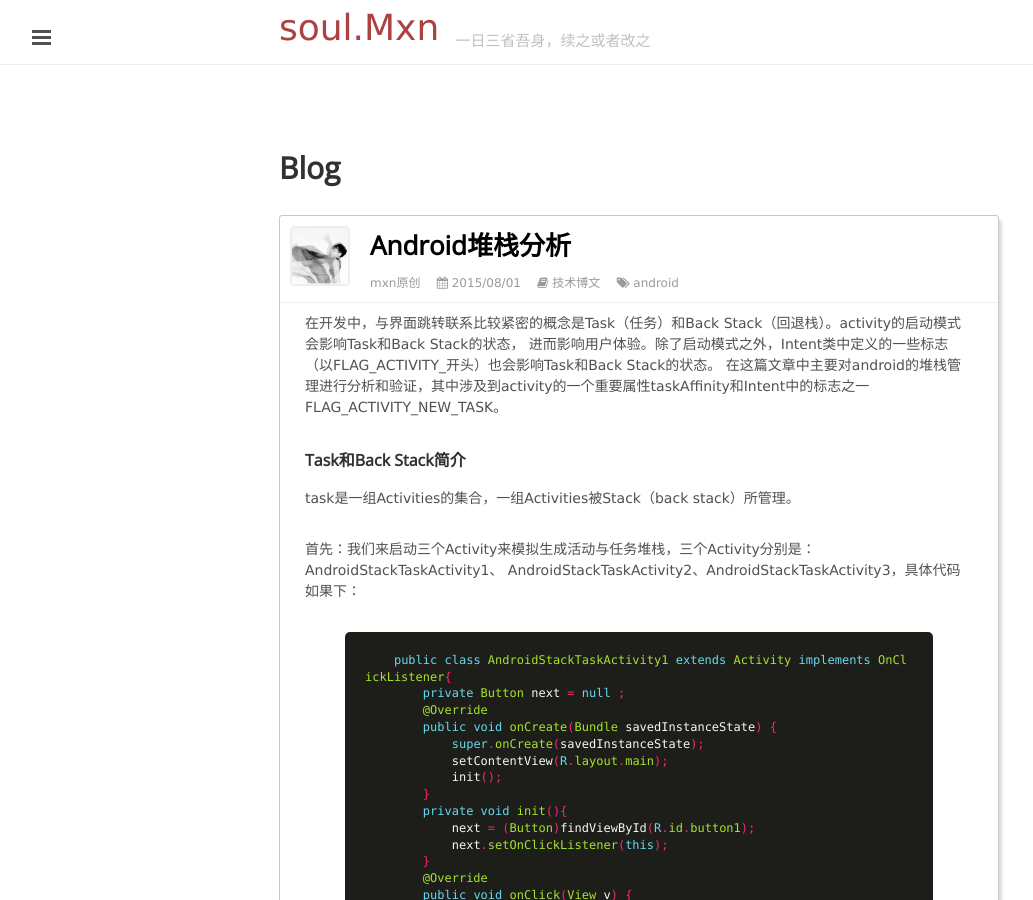
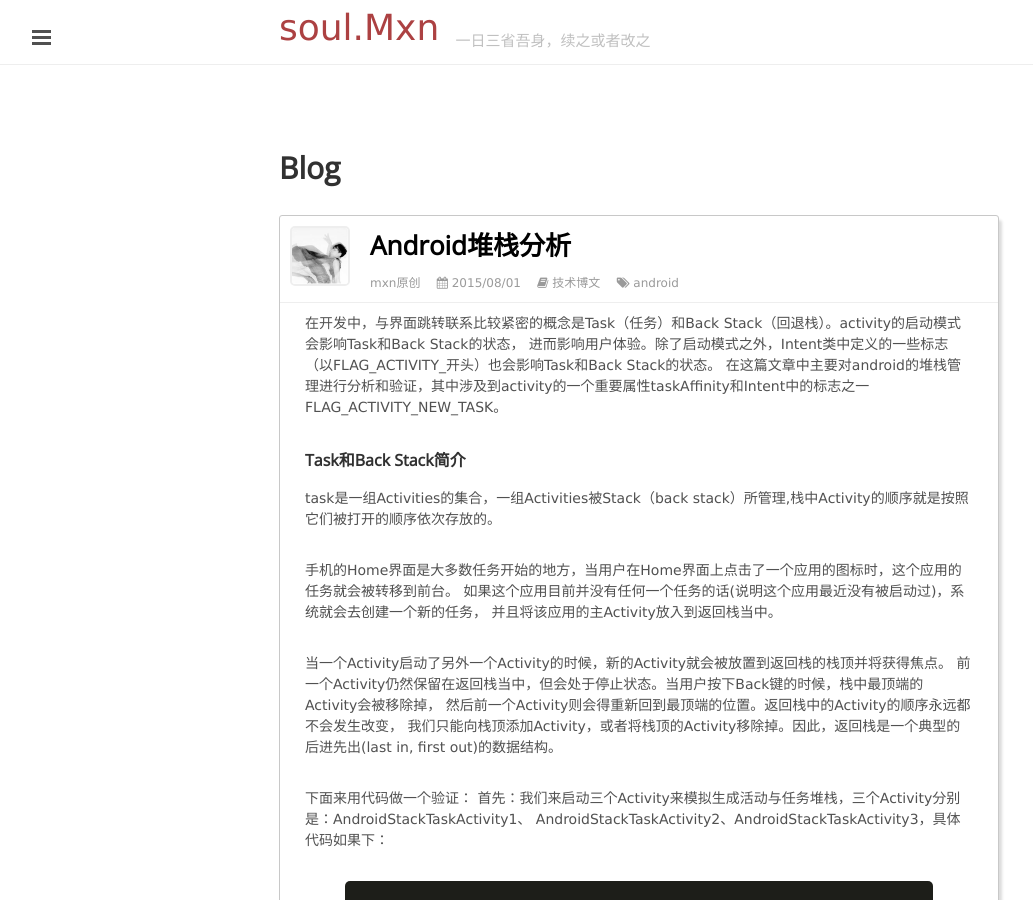
Before and after one commit to mxn21/mxn21.github.io, a Jekyll site: the page built from _posts/2015-8-1-Android堆栈分析.md, in a window 1280 px wide and 900 px high. Shown: the whole window, without its empty margins (1-1034 px from the left). Built offline with Jekyll 4.4.1, drawn with Linux system fonts in a browser that asks for light colours; Markdown is read by kramdown in place of the engine named in the settings; comment, search, counter and statistics services are not loaded.

Commit message:
24324
423423

```diff
--- a/_posts/2015-8-1-Android堆栈分析.md
+++ b/_posts/2015-8-1-Android堆栈分析.md
@@ -12,8 +12,20 @@
 
 ### Task和Back Stack简介
 
-task是一组Activities的集合，一组Activities被Stack（back stack）所管理。
+task是一组Activities的集合，一组Activities被Stack（back stack）所管理,栈中Activity的顺序就是按照它们被打开的顺序依次存放的。
 
+手机的Home界面是大多数任务开始的地方，当用户在Home界面上点击了一个应用的图标时，这个应用的任务就会被转移到前台。
+如果这个应用目前并没有任何一个任务的话(说明这个应用最近没有被启动过)，系统就会去创建一个新的任务，
+并且将该应用的主Activity放入到返回栈当中。
+
+当一个Activity启动了另外一个Activity的时候，新的Activity就会被放置到返回栈的栈顶并将获得焦点。
+前一个Activity仍然保留在返回栈当中，但会处于停止状态。当用户按下Back键的时候，栈中最顶端的Activity会被移除掉，
+然后前一个Activity则会得重新回到最顶端的位置。返回栈中的Activity的顺序永远都不会发生改变，
+我们只能向栈顶添加Activity，或者将栈顶的Activity移除掉。因此，返回栈是一个典型的后进先出(last in, first out)的数据结构。
+
+<!-- more -->
+
+下面来用代码做一个验证：
 首先：我们来启动三个Activity来模拟生成活动与任务堆栈，三个Activity分别是：AndroidStackTaskActivity1、
 AndroidStackTaskActivity2、AndroidStackTaskActivity3，具体代码如果下：
 
@@ -78,7 +90,6 @@
     }
     {% endhighlight %}
 
-<!-- more -->
 
 此时，生成的活动堆栈如下图所示：
 
```
